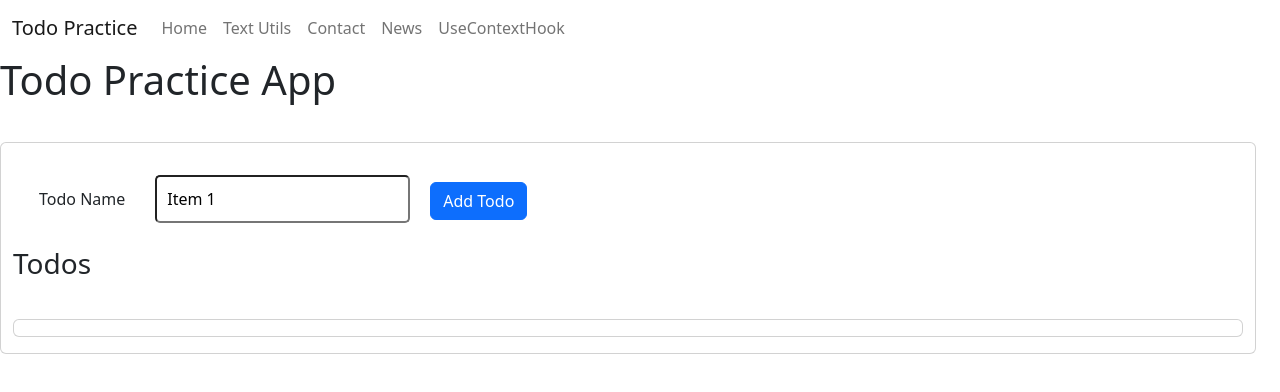
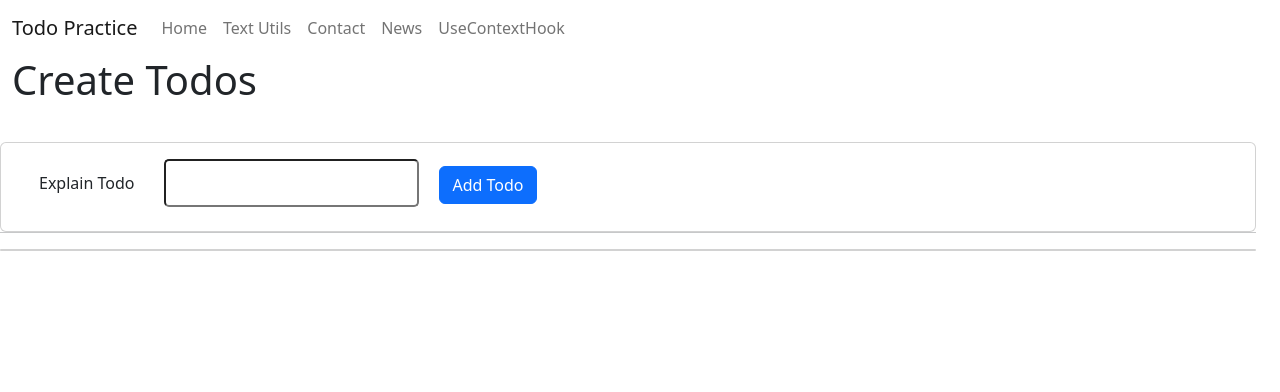
Before and after one commit to dupinder/react-practice, a React (Vite) app: page / in a window 1280 px wide. Shown: the top 392 px of the page. Built offline with nearby package versions, Linux system fonts and the light colour scheme.

Commit message:
minor: todo delete and add

```diff
--- a/src/components/TodoApp.jsx
+++ b/src/components/TodoApp.jsx
@@ -1,74 +1,95 @@
 import React from "react";
-
 import { useState } from 'react';
-import { BrowserRouter } from "react-router-dom";
 
 export default function TodoApp() {
 
+    const [todoList, setTodoList] = useState([]);
+    const [newItem, setNewItem] = useState("");
 
-    const [newItem, setNewItem] = useState("Item 1");
-    const [todoList, setTodoList] = useState([]);
-
-    const handleSubmit = e => {
+    const handleSubmit = (e) => {
       e.preventDefault();
-
-      if(newItem === "") {
-        alert("Todo name shouldn't be empty");
-        return;
+      const updatedTodoList = [...todoList, {id: todoList.length+1, title: newItem}];
+      setTodoList(updatedTodoList);
     }
 
-      const id = todoList.length + 1;
-      const newTodo = [...todoList, {id: id, title: newItem, completed: false}];
-      setTodoList(newTodo);
-      setNewItem("");
-    };
-
-    const toggleTodo = (id, e) => {
-      todoList.map((t) => {
-        if (t.id == id) {
-          t.completed = !t.completed;
-          console.log("tid" + t.id + " is checked : " + t.completed);
-        }
+    const deleteMe = (e) => {
+      console.log(e.target.id);
+      const updatedTodoList = todoList.filter((t) => {
+        console.log(t.id);
+        console.log(e.target.id);
+        console.log(t.id !== e.target.id);
+        return t.id !== parseInt(e.target.id);
       });
-    }
-
-    const deleteMe = id => {
-      todoList.filter(t => t.id === id).pop();
+      console.log(updatedTodoList);
+      setTodoList(updatedTodoList);
     }
 
     return (
       <>
-            <h1>Todo Practice App</h1>
         <div className="container center row">
-            <div className="todo-container card pt-3 mb-3">
-                <form className="" id="add-todo" name="add-todo" onSubmit={handleSubmit} >
+          <h1>Create Todos</h1>
+
+          <div className="todo-container card">
+            <form className="" id="todo-form" name="todo-form" onSubmit={handleSubmit}>
               <div className="m-3">
-                    <label htmlFor="todo-name" className="form-label">Todo Name</label>
+                <label htmlFor="todo-name" className="form-label">Explain Todo</label>
                 <input className="form-label" value={newItem} id="todo-name" name="todo-name" onChange={e => setNewItem(e.target.value)}></input>
                 <button className='btn btn-primary'>Add Todo</button>
               </div>
             </form>
+          </div>
 
-                <div><h3>Todos</h3></div>
-
-
-                <div className='todo-container card pt-3 mb-3'>
-
-                {todoList.map( (t) => {
+          <hr/>
+          <div className="todo-list-container card row">
+            {
+              todoList.map( (t) => {
                 return (
-                    <div className='todo-row-container'>
+                  <div className='todo-row-container' id={t.id}>
                     <span className="checkbox-container">
-                        <input type="checkbox" onChange={e => toggleTodo(t.id, e)} id={t.id} name={t.title} value={t.title}></input>
+                      <input type="checkbox" id={t.id} name={t.title} value={t.title}></input>
                     </span>
                     <label htmlFor="vehicle1"> <div className="todo-label ml-3 mr-3">{t.title}</div></label>
-                        <button className="btn btn-danger" onClick={ () => deleteMe(t.id)}> Delete</button>
+                    <button className="btn btn-danger" id={t.id} onClick={deleteMe}> Delete</button>
                   </div>
                 )
-                })}
-
-                </div>
+              })
+            }
           </div>
         </div>
       </>
     );
 }
+
+
+
+// <h1>Todo Practice App</h1>
+//             <div className="container center row">
+//             <div className="todo-container card pt-3 mb-3">
+//                 <form className="" id="add-todo" name="add-todo" onSubmit={handleSubmit} >
+//                 <div className="m-3">
+//                     <label htmlFor="todo-name" className="form-label">Todo Name</label>
+//                     <input className="form-label" value={newItem} id="todo-name" name="todo-name" onChange={e => setNewItem(e.target.value)}></input>
+//                     <button className='btn btn-primary'>Add Todo</button>
+//                 </div>
+//                 </form>
+
+//                 <div><h3>Todos</h3></div>
+
+
+//                 <div className='todo-container card pt-3 mb-3' id="todo-container">
+
+//                 {todoList.map( (t) => {
+//                     return (
+//                     <div className='todo-row-container' id={t.id}>
+//                         <span className="checkbox-container">
+//                         <input type="checkbox" onChange={e => toggleTodo(t.id, e)} id={t.id} name={t.title} value={t.title}></input>
+//                         </span>
+//                         <label htmlFor="vehicle1"> <div className="todo-label ml-3 mr-3">{t.title}</div></label>
+//                         <button className="btn btn-danger" onClick={ () => deleteMe(t.id)}> Delete</button>
+//                     </div>
+//                     )
+//                 })}
+
+//                 </div>
+//             </div>
+//             </div>
```
Lines whose indentation alone changed are shown as unchanged.
